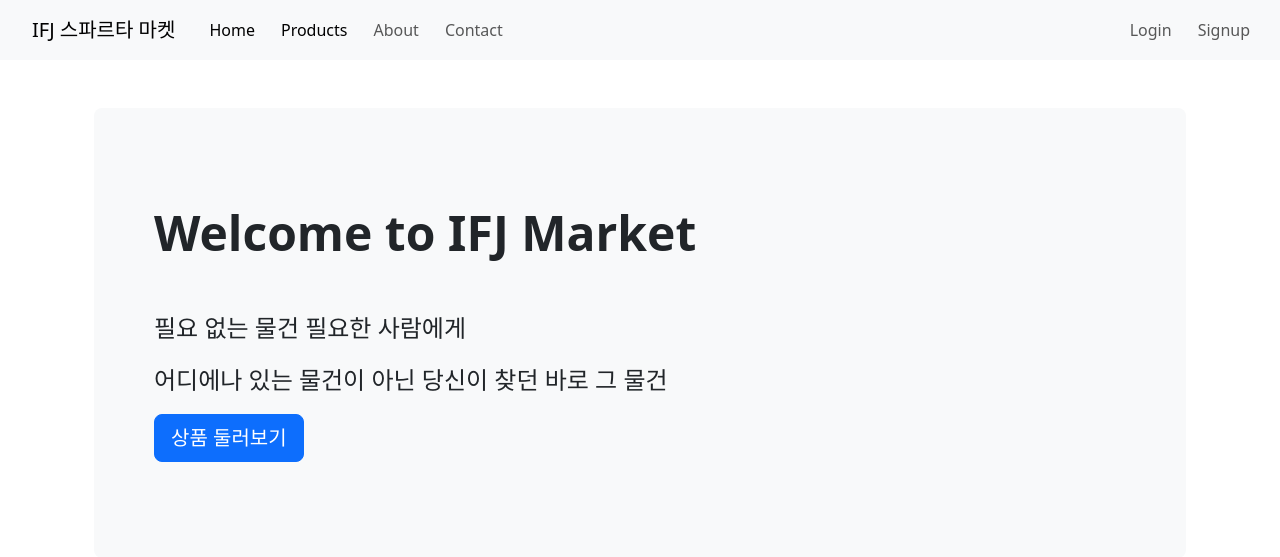
After one commit to yunlowell/ifj, a Django app: page /main/ in a window 1280 px wide. The commit adds this page. Shown: the top 557 px of the page. Run offline with Django 4.2, Linux system fonts and the light colour scheme; some libraries are stand-ins or nearby versions.

Commit message:
feat: main 페이지 추가
기본으로 열리는 페이지인 main을 추가
Home과 로고를 눌렀을 때 main으로 가도록 경로 변경

```diff
--- a/spartamarket/urls.py
+++ b/spartamarket/urls.py
@@ -19,13 +19,15 @@ from django.urls import path, include
 from django.conf import settings
 from django.conf.urls.static import static
 from django.shortcuts import redirect
+from . import views
 
 urlpatterns = [
     path('admin/', admin.site.urls),
+    path('main/',views.main, name='main'),
     path('users/', include("users.urls")),
     path('accounts/', include("accounts.urls")),
     path('products/', include("products.urls")),
-    path('', lambda request: redirect('products/'))
+    path('', lambda request: redirect('main/')),
 ]
 
 if settings.DEBUG:
--- /dev/null
+++ b/spartamarket/views.py
@@ -0,0 +1,4 @@
+from django.shortcuts import render
+
+def main(request):
+    return render(request, 'main.html')  # main.html 템플릿을 렌더링
--- a/templates/base.html
+++ b/templates/base.html
@@ -20,7 +20,7 @@
 
     <nav class="navbar navbar-expand-lg navbar-light bg-light">
         <div class="container-fluid">
-            <a class="navbar-brand" href="{% url 'articles:articles' %}">IFJ 스파르타 마켓</a>
+            <a class="navbar-brand" href="{% url 'main' %}">IFJ 스파르타 마켓</a>
             <button class="navbar-toggler" type="button" data-bs-toggle="collapse" data-bs-target="#navbarNav"
                 aria-controls="navbarNav" aria-expanded="false" aria-label="Toggle navigation">
                 <span class="navbar-toggler-icon"></span>
@@ -28,10 +28,10 @@
             <div class="collapse navbar-collapse" id="navbarNav">
                 <ul class="navbar-nav me-auto mb-2 mb-lg-0">
                     <li class="nav-item">
-                        <a class="nav-link active" aria-current="page" href="{% url 'articles:articles' %}">Home</a>
+                        <a class="nav-link active" aria-current="page" href="{% url 'main' %}">Home</a>
                     </li>
                     <li class="nav-item">
-                        <a class="nav-link" href="#">Products</a>
+                        <a class="nav-link active" aria-current="page" href="{% url 'articles:articles' %}">Products</a>
                     </li>
                     <li class="nav-item">
                         <a class="nav-link" href="#">About</a>
--- /dev/null
+++ b/templates/main.html
@@ -0,0 +1,14 @@
+{% extends "base.html" %}
+
+{% block content %}
+<div class="container mt-5">
+    <div class="p-5 mb-4 bg-light rounded-3">
+        <div class="container-fluid py-5">
+            <h1 class="display-5 fw-bold mb-5">Welcome to IFJ Market</h1>
+            <p class="fs-4">필요 없는 물건 필요한 사람에게</p>
+            <p class="fs-4">어디에나 있는 물건이 아닌 당신이 찾던 바로 그 물건</p>
+            <a href="{% url 'articles:articles' %}" class="btn btn-primary btn-lg">상품 둘러보기</a>
+        </div>
+    </div>
+</div>
+{% endblock content %}
```
Also changed, not shown: media/images/귤.png (added).
